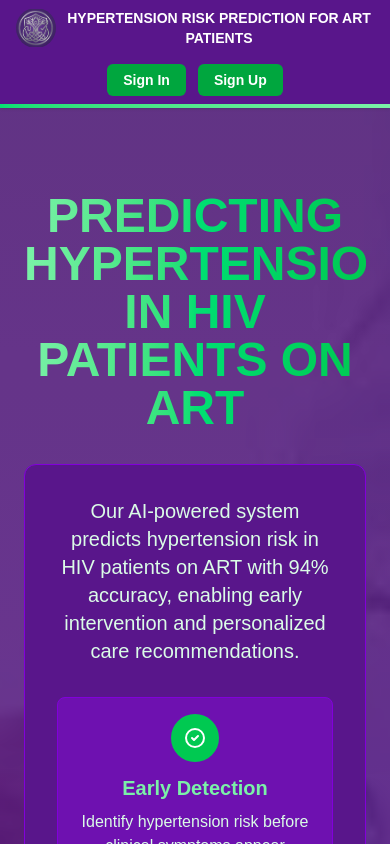
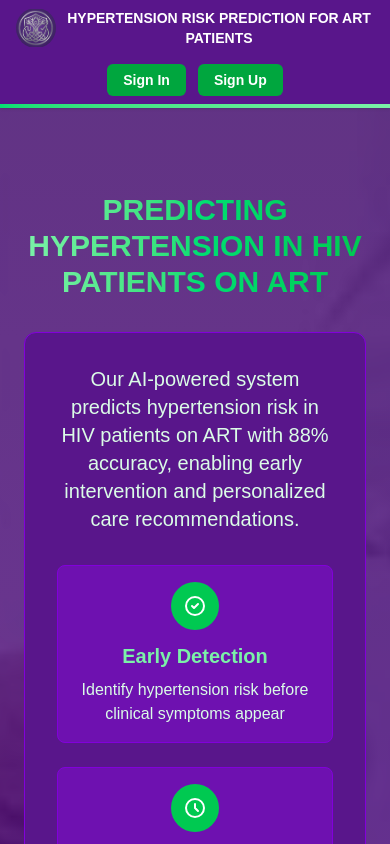
Before and after one commit to mzati-dev/art-hypertesion-predictor-frontend, a Next.js app: page / in a window 390 px wide. Shown: the top 844 px of the page. Built offline with nearby package versions, Linux system fonts and the light colour scheme.

Commit message:
fix: increase API timeout to 90s and improve mobile responsiveness

```diff
--- a/app/dashboard/page.tsx
+++ b/app/dashboard/page.tsx
@@ -59,7 +59,7 @@ type ApiResponse = {
 const api = axios.create({
   // baseURL: 'http://127.0.0.1:5001',
   baseURL: 'https://art-hypertesion-predictor-backend.onrender.com',
-  timeout: 30000,
+  timeout: 90000,
   headers: {
     'Content-Type': 'application/json',
   },
--- a/app/page.tsx
+++ b/app/page.tsx
@@ -120,13 +120,13 @@ export default function LandingPage() {
         {/* Content Overlay */}
         <div className="container mx-auto px-6 py-24 relative z-10 text-white">
           <div className="max-w-4xl mx-auto text-center">
-            <h2 className="text-5xl md:text-7xl font-bold mb-8 bg-clip-text text-transparent bg-gradient-to-r from-green-300 via-green-400 to-green-500">
+            <h2 className="text-3xl sm:text-5xl md:text-7xl font-bold mb-8 bg-clip-text text-transparent bg-gradient-to-r from-green-300 via-green-400 to-green-500">
               PREDICTING HYPERTENSION IN HIV PATIENTS ON ART
             </h2>
 
             <div className="bg-purple-900 bg-opacity-50 backdrop-blur-sm p-8 rounded-xl border border-purple-700">
               <p className="text-xl md:text-2xl mb-8 text-green-100">
-                Our AI-powered system predicts hypertension risk in HIV patients on ART with 94% accuracy,
+                Our AI-powered system predicts hypertension risk in HIV patients on ART with 88% accuracy,
                 enabling early intervention and personalized care recommendations.
               </p>
 
```
